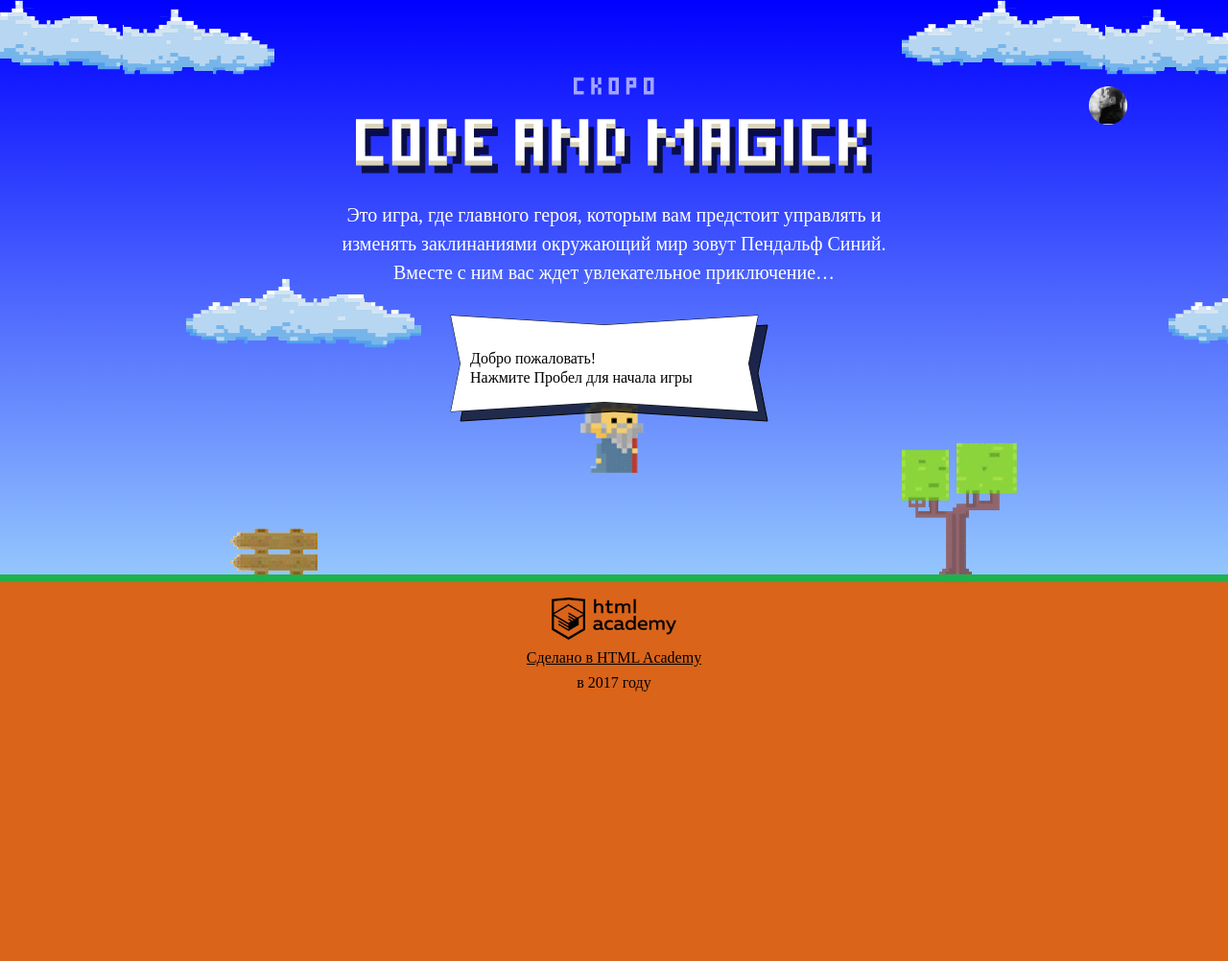
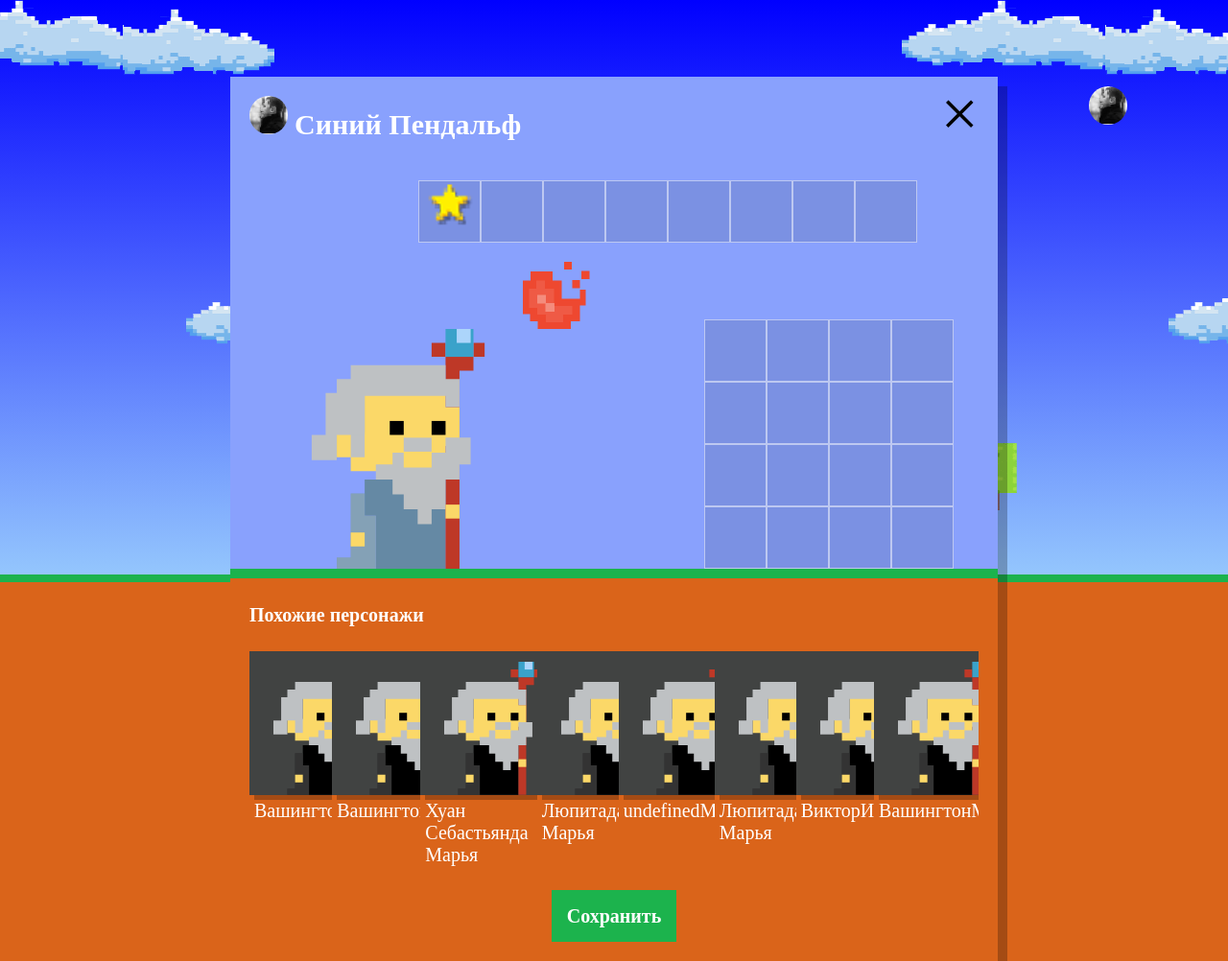
Before and after one commit to Relecteve22/896721-code-and-magick-18, a website: page index.html in a window 1280 px wide. Shown: the whole page at 96% size. Before the commit the page ends 800 px from the top, so only its background shows below. Drawn offline with Linux system fonts and the light colour scheme; a web font is replaced by a local one.

Commit message:
Делаю 3 задание

```diff
--- a/index.html
+++ b/index.html
@@ -206,6 +206,7 @@
 
 </script>
 <script src="js/stat.js"></script>
+<script src="js/setup.js"></script>
 <script src="js/game.js"></script>
 
 </body>
--- /dev/null
+++ b/js/setup.js
@@ -0,0 +1,54 @@
+'use strict';
+
+var fragment = document.createDocumentFragment();
+var setup = document.querySelector('.setup');
+var NAME_WIZARDS = ['Иван', 'Хуан Себастьян', 'Мария', 'Кристоф', 'Виктор', 'Юлия', 'Люпита', 'Вашингтон'];
+var SUR_NAME = ['да Марья', 'Верон', 'Мирабелла', 'Вальц', 'Онопко', 'Топольницкая', 'Нионго', 'Ирвинг'];
+var COATS_COLOR = ['rgb (101, 137, 164)', 'rgb (241, 43, 107)', 'rgb (146, 100, 161)', 'rgb (56, 159, 117)', 'rgb (215, 210, 55)', 'rgb (0, 0, 0)'];
+var EAEYS_COLOR = ['black', 'red', 'blue', 'yellow', 'green'];
+var similarListElement = setup.querySelector('.setup-similar-list');
+var similarWizardTemplate = document.querySelector('#similar-wizard-template').content.querySelector('.setup-similar-item');
+
+setup.classList.remove('hidden');
+
+function getRandomInt(min, max) {
+  min = Math.ceil(min);
+  max = Math.floor(max);
+  return Math.floor(Math.random() * (max - min + 1)) + min;
+}
+var getRandomArray = function (array) {
+  return array[getRandomInt(0, array.length)];
+};
+
+var getWizards = function () {
+  return {
+    name: getRandomArray(NAME_WIZARDS),
+    surName: getRandomArray(SUR_NAME),
+    coatColor: getRandomArray(COATS_COLOR),
+    eyesColor: getRandomArray(EAEYS_COLOR)
+  };
+};
+
+var getArray = function () {
+  var wizards = [];
+  for (var i = 0; i < NAME_WIZARDS.length; i++) {
+    wizards[i] = getWizards();
+  }
+  return wizards;
+};
+
+var renderWizard = function (wizard) {
+  var wizardElement = similarWizardTemplate.cloneNode(true);
+
+  wizardElement.querySelector('.setup-similar-label').textContent = wizard[i].name + wizard[i].surName;
+  wizardElement.querySelector('.wizard-coat').style.fill = wizard[i].coatColor;
+
+  return wizardElement;
+};
+
+for (var i = 0; i < NAME_WIZARDS.length; i++) {
+  fragment.appendChild(renderWizard(getArray()));
+}
+similarListElement.appendChild(fragment);
+
+setup.querySelector('.setup-similar').classList.remove('hidden');
```
